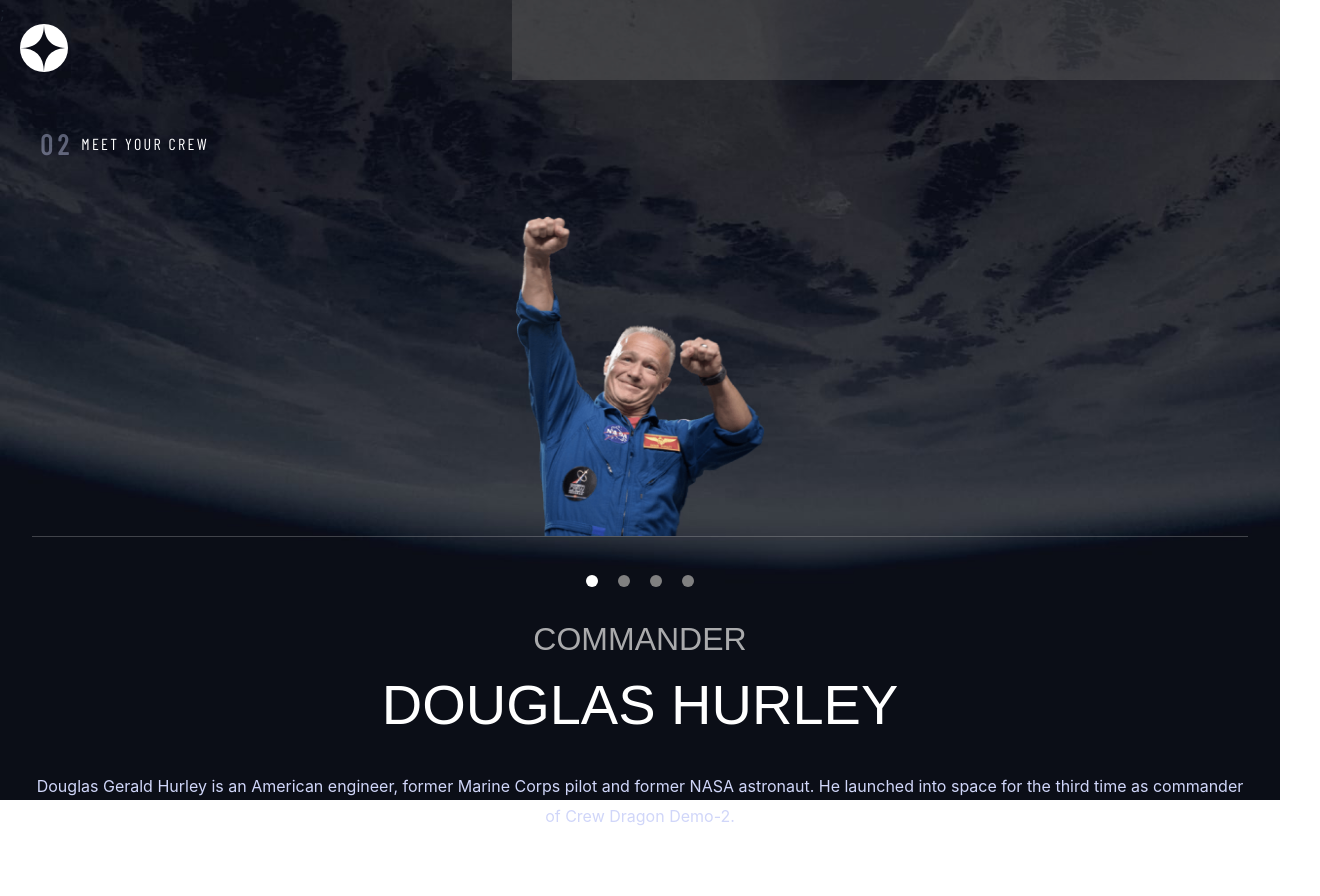
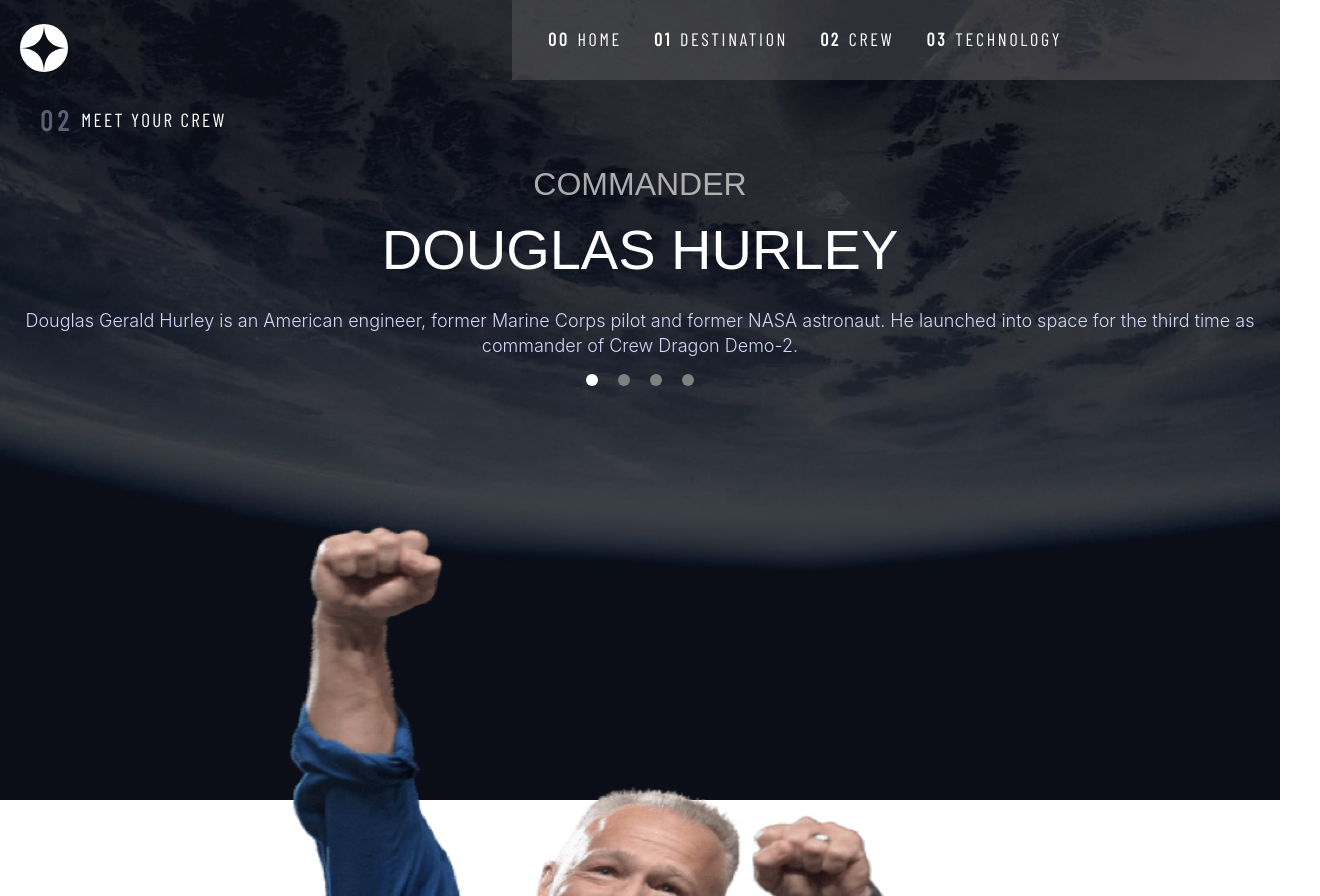
Before and after one commit to maxirama/space-tourism, a React (Vite) app: page /crew in a window 1280 px wide. Shown: the top 896 px of the page, 1320 px wide, since content can reach past the window. Built offline with nearby package versions, Linux system fonts and the light colour scheme; a web font is replaced by a local one.

Commit message:
improve styling an responsivesness

```diff
--- a/src/Components/Description/index.jsx
+++ b/src/Components/Description/index.jsx
@@ -1,13 +1,15 @@
 import React from 'react';
-import { Text } from '@chakra-ui/react';
+import { Text, Box } from '@chakra-ui/react';
 
 const Description = ({ description, fontWeight, textAlign, lineHeight }) => {
   return (
     <Text
-      fontWeight={fontWeight || 'inherit'}
-      textAlign={textAlign || 'inherit'}
-      lineHeight={lineHeight || '40px'}
-      fontSize={{ base: '18px' }}
+      fontWeight={fontWeight || 'light'}
+      textAlign={textAlign || 'center'}
+      lineHeight={lineHeight || '25px'}
+      fontSize={{ base: '16px', md: '18px' }}
+      color='secondary'
+      p={4}
     >
       {description}
     </Text>
--- a/src/Components/Destination/DestinationData.jsx
+++ b/src/Components/Destination/DestinationData.jsx
@@ -11,7 +11,7 @@ const DestinationData = ({
   return (
     <>
       <Box display='flex' w='100vw' justifyContent={'center'}>
-        <Text color='terciary' pt={3} textStyle={'h2'}>
+        <Text color='terciary' pt={3} textStyle={'h2'} fontSize='92px'>
           {planetName}
         </Text>
       </Box>
@@ -23,7 +23,6 @@ const DestinationData = ({
           pb={5}
         >
           <Description textAlign={'center'} description={planetDescription} />
-
         </Box>
       </Box>
       <Box
--- a/src/Components/Gallery/index.jsx
+++ b/src/Components/Gallery/index.jsx
@@ -55,23 +55,38 @@ const Gallery = ({ style, data, handleSelect, currentImage }) => {
   }
   if (style === 'buttonGallery') {
     return (
-      <>
-        <Box p={8} width='100%' display='flex' justifyContent={'center'}>
+      <Box
+        display='flex'
+        flexDirection={{ base: 'column', md: 'column-reverse' }}
+      >
+        <Box
+          p={8}
+          pb={{ base: 8, md: 0 }}
+          width='100%'
+          display='flex'
+          justifyContent={'center'}
+        >
           <Box
-            width='100%'
-            borderBottom={'solid 1px rgba(192, 192, 192, .3)'}
+            width='100vw'
+            borderBottom={{
+              base: 'solid 1px rgba(192, 192, 192, .3)',
+              md: 'none'
+            }}
             display='flex'
             justifyContent='center'
           >
-            {currentImage && <SectionImage url={currentImage} type='crew' />}
+            {currentImage && (
+              <SectionImage url={currentImage} w h type='crew' />
+            )}
           </Box>
         </Box>
         <Box
           display='inline-flex'
           width='100%'
           height='5vh'
-          justifyContent={'center'}
+          justifyContent={{ base: 'center' }}
           gap={5}
+          alignSelf='flex-start'
         >
           {data?.map((currentData, index) => {
             console.log(currentData);
@@ -87,7 +102,7 @@ const Gallery = ({ style, data, handleSelect, currentImage }) => {
             );
           })}
         </Box>
-      </>
+      </Box>
     );
   }
 };
--- a/src/Components/Navbar/Menu/index.jsx
+++ b/src/Components/Navbar/Menu/index.jsx
@@ -30,8 +30,8 @@ const Menu = ({ isOpen }) => {
             justifyContent={'center'}
             alignItems={{ base: 'initial', md: 'center' }}
             pb={{ base: 0, md: 5 }}
-            p={6}
-            pt={20}
+            p={5}
+            pt={{ base: 20, md: 0 }}
           >
             {sections.map((section, index) => {
               return (
--- a/src/Components/SectionImage/index.jsx
+++ b/src/Components/SectionImage/index.jsx
@@ -3,10 +3,19 @@ import { Image, Box } from '@chakra-ui/react';
 
 const SectionImage = ({ url, type }) => {
   if (type === 'planet') {
-    return <Image w='50vw' src={url} />;
+    return <Image w={{ base: '50vw', md: '300px' }} src={url} />;
   }
   if (type === 'crew') {
-    return <Image w={'250px'} h={'320px'} src={url} />;
+    return (
+      <Image
+        w={{ base: '250px', md: '55vw' }}
+        h={{ base: '320px', md: '60vw' }}
+        position={{ base: 'inherit' }}
+        bottom={{ base: null, md: '0px' }}
+        src={url}
+        mt={{ base: null, md: 20 }}
+      />
+    );
   }
   if (type === 'full') {
     return <Image src={url} w='100vw' h='50vw' />;
--- a/src/Components/SectionTitle/index.jsx
+++ b/src/Components/SectionTitle/index.jsx
@@ -1,17 +1,17 @@
 import React from 'react';
 import { Text, Box } from '@chakra-ui/react';
 
-const SectionTitle = ({ sectionNumber, title, color, fontSize, pt }) => {
+const SectionTitle = ({ sectionNumber, title, color, fontSize, pt, home }) => {
   return (
     <>
       <Box
         display='inline-flex'
         alignItems={'center'}
-        justifyContent={{ base: 'center', md: 'flex-start' }}
+        justifyContent={{ base: 'center', md: home ? 'center' : 'flex-start' }}
         w='100vw'
         h='10vh'
-        ml={{ base: 'none', md: 10 }}
-        mt={{ base: 10, md: 20 }}
+        ml={{ base: 'none', md: home ? 0 : 10 }}
+        mt={{ base: 10, md: home ? 0 : 20 }}
         pt={pt || null}
         gap={2}
       >
@@ -23,11 +23,7 @@ const SectionTitle = ({ sectionNumber, title, color, fontSize, pt }) => {
         >
           {sectionNumber}
         </Text>
-        <Text
-          fontSize={fontSize || 'inherit'}
-          textStyle={'subHeading2'}
-          color={color || 'terciary'}
-        >
+        <Text textStyle={'subHeading2'} color={color || 'terciary'}>
           {title}
         </Text>
       </Box>
--- a/src/Pages/Crew/index.jsx
+++ b/src/Pages/Crew/index.jsx
@@ -5,6 +5,7 @@ import SectionTitle from '../../Components/SectionTitle';
 import data from '../../../data.json';
 import Gallery from '../../Components/Gallery';
 import { Button } from '@chakra-ui/react';
+import Description from '../../Components/Description';
 
 function getCrew() {
   return Promise.resolve([...data.crew]);
@@ -24,6 +25,11 @@ const Crew = () => {
     setCrewMember(crewMember);
   };
 
+  const _displayEnd = {
+    mobile: true,
+    tablet: false
+  };
+
   const _background = {
     desktop: 'src/assets/crew/background-crew-desktop.jpg',
     tablet: 'src/assets/crew/background-crew-tablet.jpg',
@@ -36,10 +42,20 @@ const Crew = () => {
     lg: _background.desktop
   });
 
+  const displayEnd = useBreakpointValue({
+    base: _displayEnd.mobile,
+    md: _displayEnd.tablet
+  });
+
   return (
-    <>
-      <Background url={background} />;
+    <Box overflowX='hidden'>
+      <Background url={background} />
+      <Box display='flex column' alignItems='flex-end'>
         <SectionTitle sectionNumber={'02'} title='MEET YOUR CREW' />
+        <Box
+          display='flex'
+          flexDirection={{ base: 'column', md: 'column-reverse' }}
+        >
           {crewMember && (
             <Gallery
               data={data}
@@ -61,19 +77,12 @@ const Crew = () => {
             <Text textStyle='h3' color='white'>
               {crewMember?.name?.toUpperCase()}
             </Text>
-        <Text
-          p={6}
-          pl={8}
-          pr={8}
-          lineHeight='30px'
-          textAlign={'center'}
-          color='secondary'
-        >
-          {crewMember?.bio}
-        </Text>
+            <Description description={crewMember?.bio} textAlign='center' />
           </Box>
-      <Box h='10vh' />
-    </>
+        </Box>
+        {displayEnd && <Box h='10vh' />}
+      </Box>
+    </Box>
   );
 };
 
--- a/src/Pages/Destination/index.jsx
+++ b/src/Pages/Destination/index.jsx
@@ -39,9 +39,9 @@ const Destination = () => {
     setCurrentPlanet(destination);
   };
 
-  console.log(` wtf ${JSON.stringify(currentPlanet)}`);
   return (
     <>
+      <Box overflowX='hidden'>
         <Background url={_background} opacity={false} />
         <SectionTitle
           sectionNumber={'01'}
@@ -66,6 +66,7 @@ const Destination = () => {
             />
           </>
         )}
+      </Box>
       <End />
     </>
   );
--- a/src/Pages/Home/index.jsx
+++ b/src/Pages/Home/index.jsx
@@ -36,22 +36,21 @@ export const Home = () => {
       >
         <SectionTitle
           textStyle='h5'
-          fontSize={'22px'}
+          fontSize={'24px'}
           title='SO, YOU WANT TO TRAVEL TO'
           color='secondary'
+          home={true}
         />
 
         <Box textStyle='h1' color='white'>
           SPACE
         </Box>
-        <Box w={{ base: '327px', md: '450px' }} color='secondary'>
-          <Description
-            fontWeight='light'
-            textAlign={'center'}
-            lineHeight={'30px'}
-            description={homeDescription}
-          />
-        </Box>
+        <Description
+          textAlign={'center'}
+          lineHeight={'25px'}
+          description={homeDescription}
+        />
+
         <Box height='100%' display='flex' flexDirection={'column-reverse'}>
           <Box
             justifySelf={'flex-end'}
--- a/src/theme.js
+++ b/src/theme.js
@@ -32,7 +32,7 @@ export const theme = {
       fontFamily: 'Barlow Condensed'
     },
     subHeading2: {
-      fontSize: ['16px'],
+      fontSize: ['17px', '19px'],
       fontFamily: 'Barlow Condensed',
       letterSpacing: '2.35px'
     },
```
Lines whose indentation alone changed are shown as unchanged.
